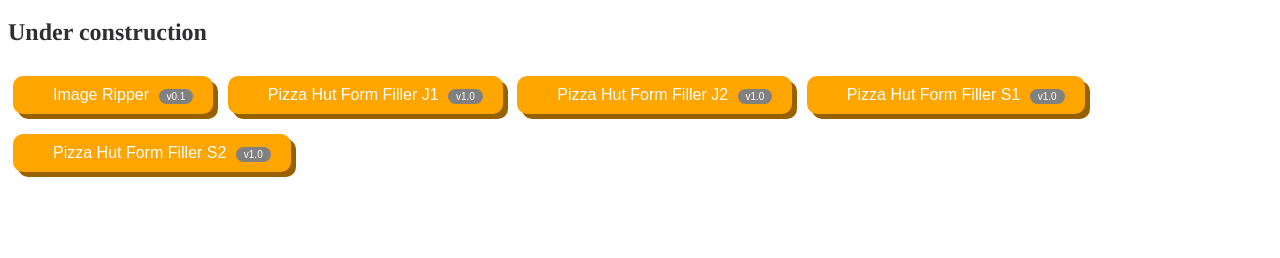
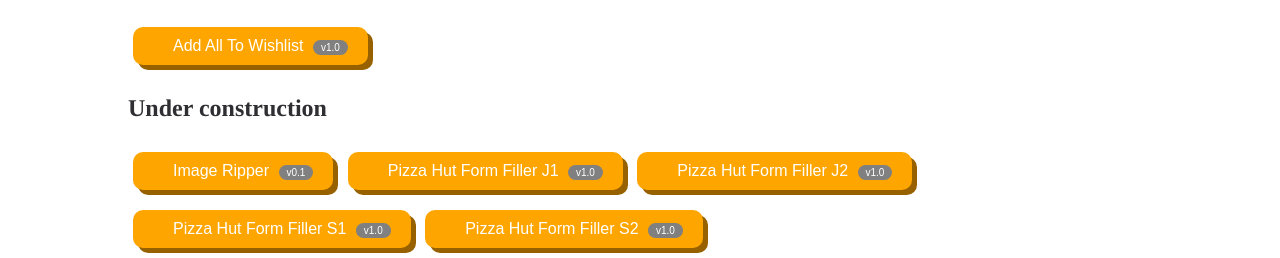
Before and after one commit to GorgonFreeman/bookmarklets, a website: page index.html in a window 1280 px wide. Shown: the part 783-1041 px from the top of the page. Before the commit the page ends 973 px from the top, so only its background shows below. Drawn offline with Linux system fonts and the light colour scheme.

Commit message:
body spacing

```diff
--- a/styles.css
+++ b/styles.css
@@ -17,6 +17,11 @@
   background-color: var(--bg_colour);
   color: var(--text_colour);
   font-family: sans-serif;
+}
+
+body {
+  max-width: calc(100% - 20vw);
+  margin: 0 auto;
 }
 
 h1, h2, h3, h4, h5, h6 {
```
